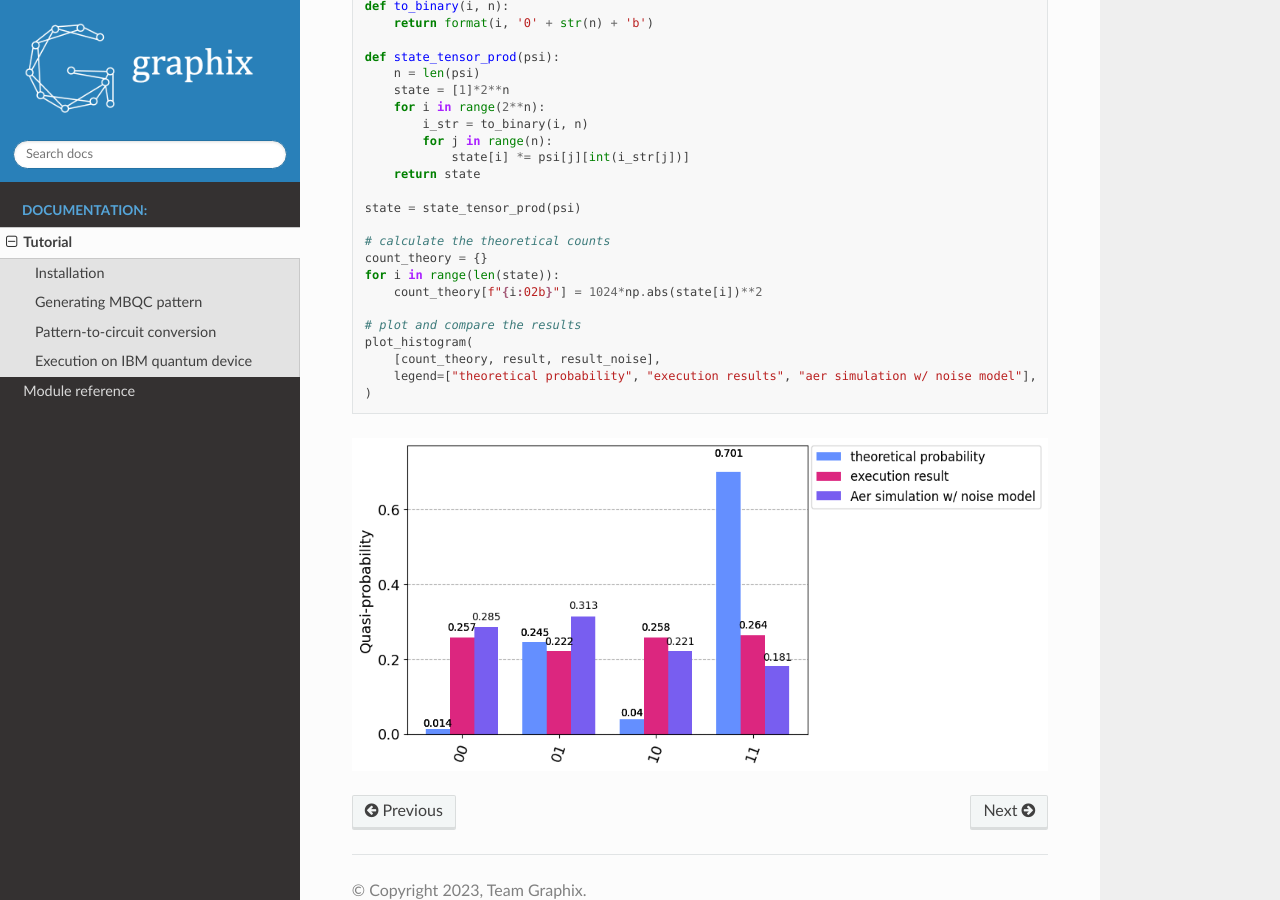
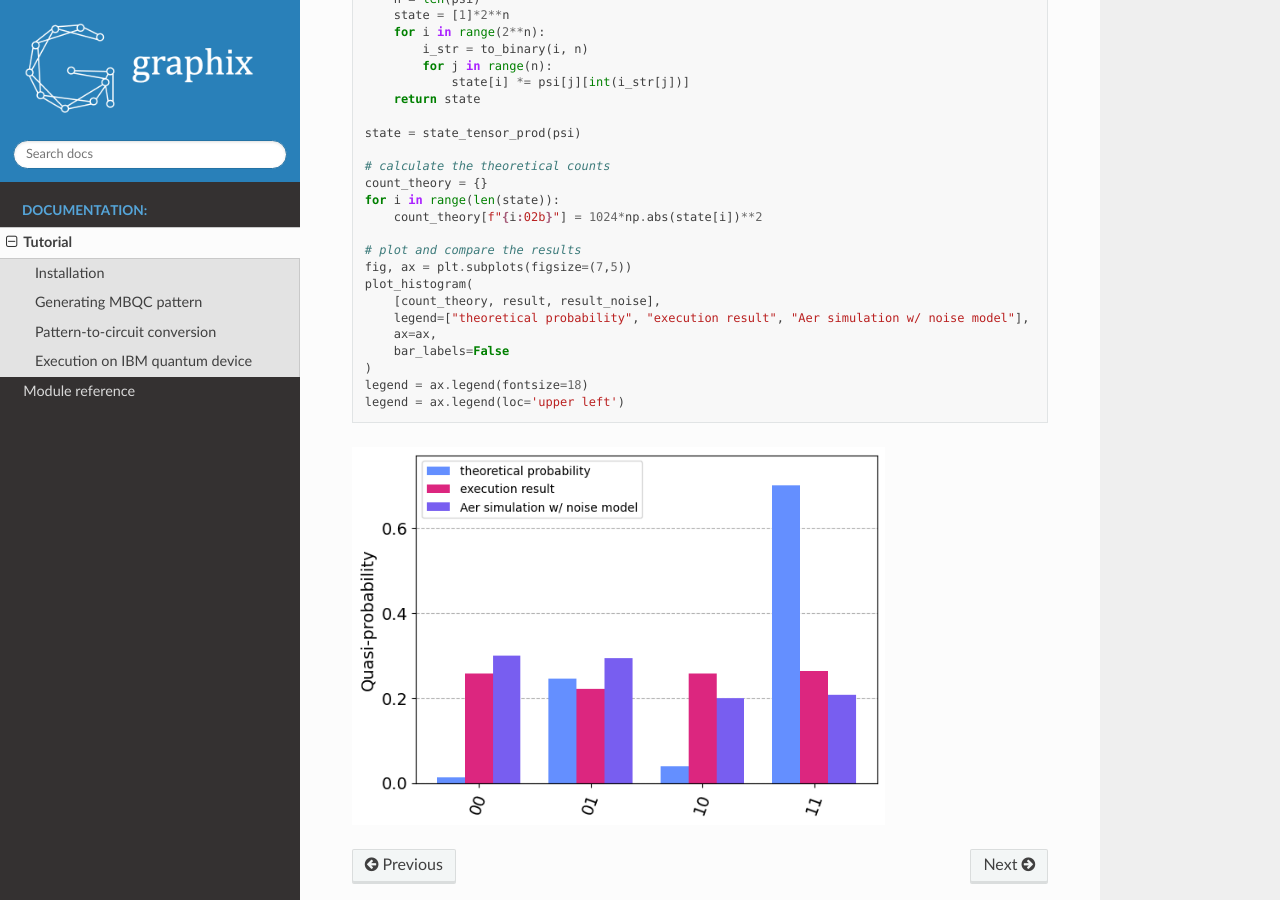
Before and after one commit to TeamGraphix/graphix-ibmq, a Sphinx documentation site: the page built from docs/source/tutorial.rst, in a window 1280 px wide and 900 px high, scrolled down 3802 px. Built offline with Sphinx 7.4.7 and the Read the Docs theme 2.0.0, drawn with Linux system fonts in a browser that asks for light colours; pages that are not in the unit, such as notebooks, are missing from menus.

Commit message:
modify result visualization

```diff
--- a/docs/source/tutorial.rst
+++ b/docs/source/tutorial.rst
@@ -98,7 +98,7 @@ Then we define a circuit to apply QFT to two-qubit state.
     plt.show()
 
 .. figure:: ./../imgs/2qft_pattern.png
-   :scale: 100 %
+   :scale: 85 %
    :alt: 3-qubi qft pattern visualization
 
 Pattern-to-circuit conversion
@@ -198,11 +198,16 @@ Now let us compare the results with theoretical output
         count_theory[f"{i:02b}"] = 1024*np.abs(state[i])**2
 
     # plot and compare the results
+    fig, ax = plt.subplots(figsize=(7,5))
     plot_histogram(
         [count_theory, result, result_noise],
-        legend=["theoretical probability", "execution results", "aer simulation w/ noise model"],
+        legend=["theoretical probability", "execution result", "Aer simulation w/ noise model"],
+        ax=ax,
+        bar_labels=False
     )
+    legend = ax.legend(fontsize=18)
+    legend = ax.legend(loc='upper left')
 
 .. figure:: ./../imgs/execution_output.png
-   :scale: 75 %
+   :scale: 85 %
    :alt: execution results with simulation and theoretical output
```
Also changed, not shown: docs/imgs/execution_output.png, 2 other files.
